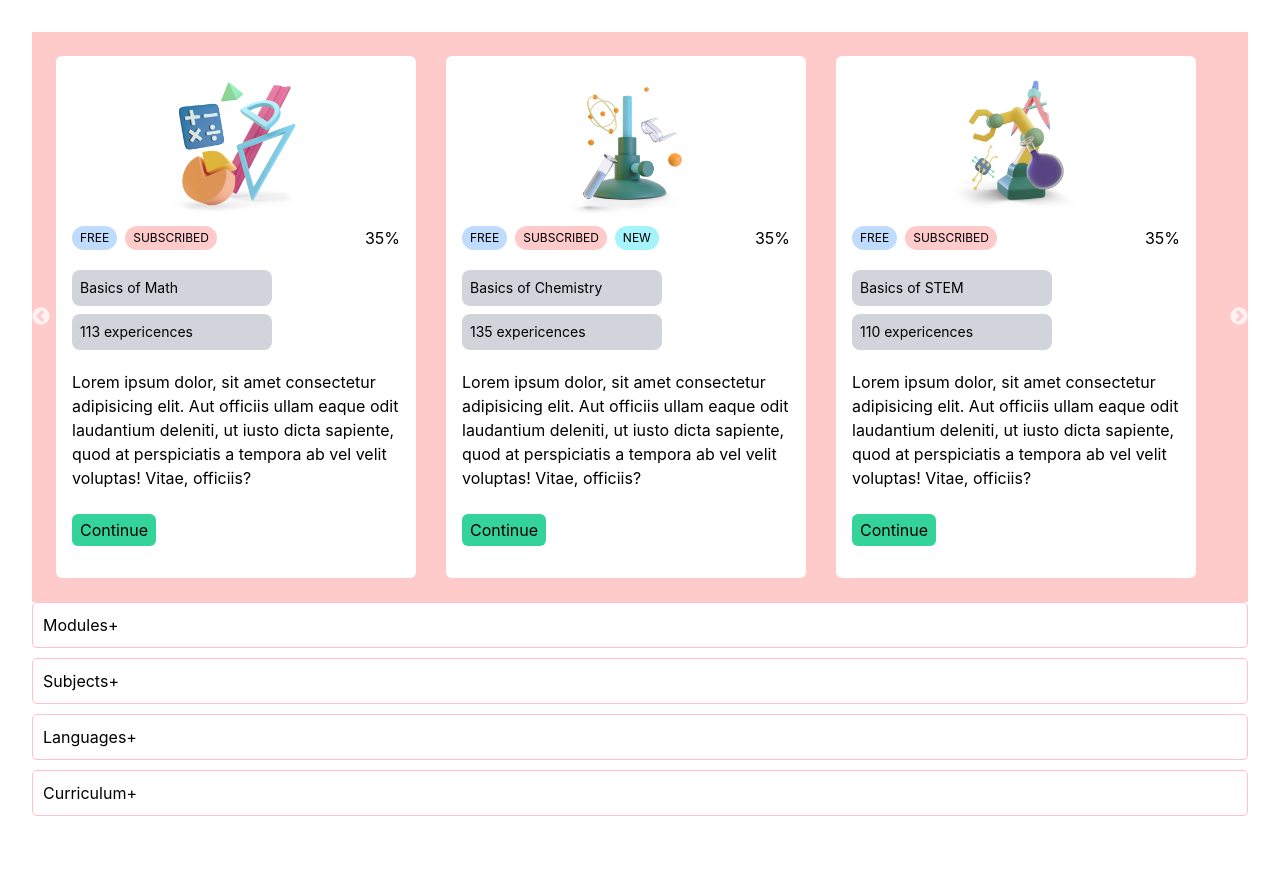
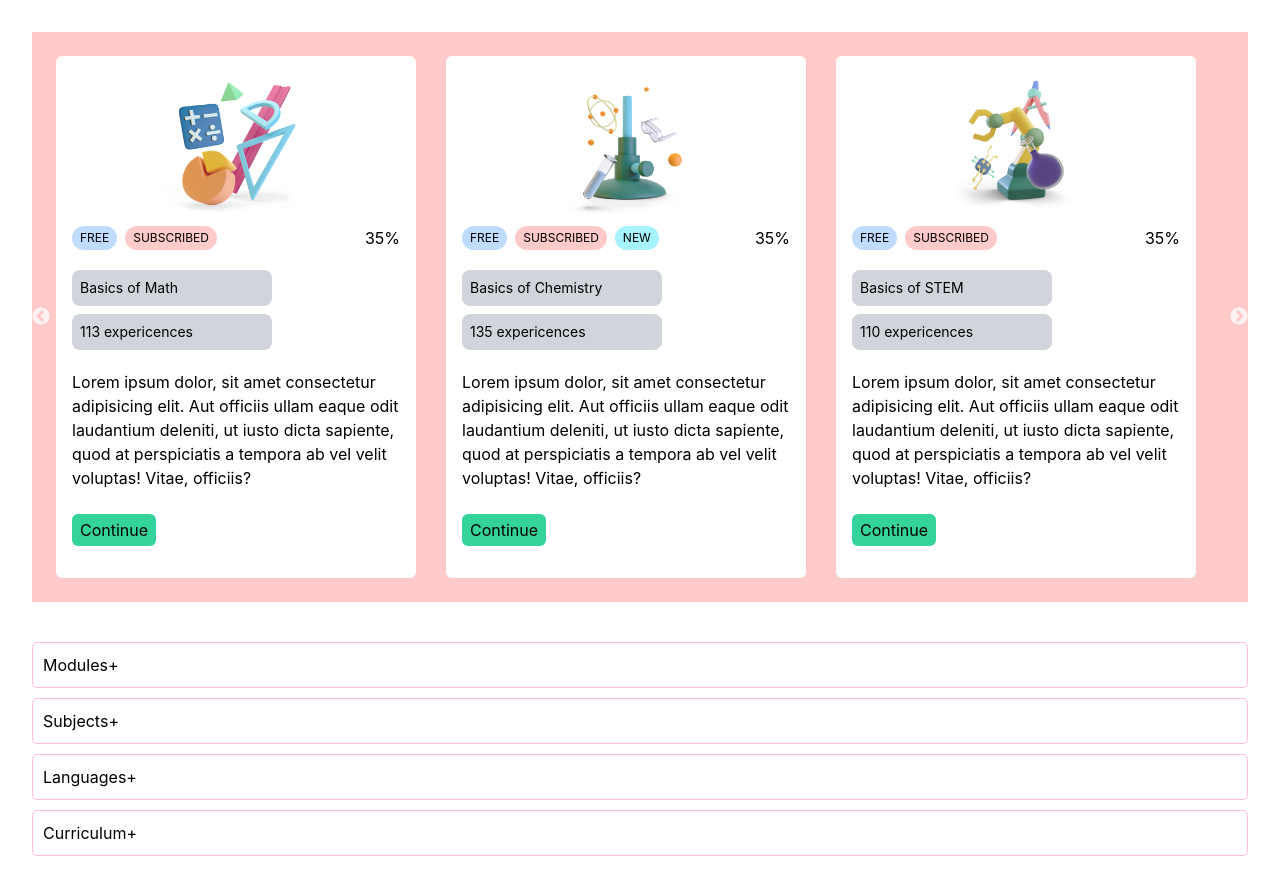
Before and after one commit to ath33k/hologo-assessment, a React (Vite) app: page / in a window 1280 px wide. Shown: the top 894 px of the page. Before the commit the page ends 858 px from the top, so only its background shows below. Built offline with nearby package versions, Linux system fonts and the light colour scheme.

Commit message:
Update App.jsx

```diff
--- a/src/App.jsx
+++ b/src/App.jsx
@@ -9,7 +9,7 @@ function App() {
   return (
     <>
       <Carousel />
-      <div>
+       <div className="sub">
         <FilterBox />
       </div>
 
```
